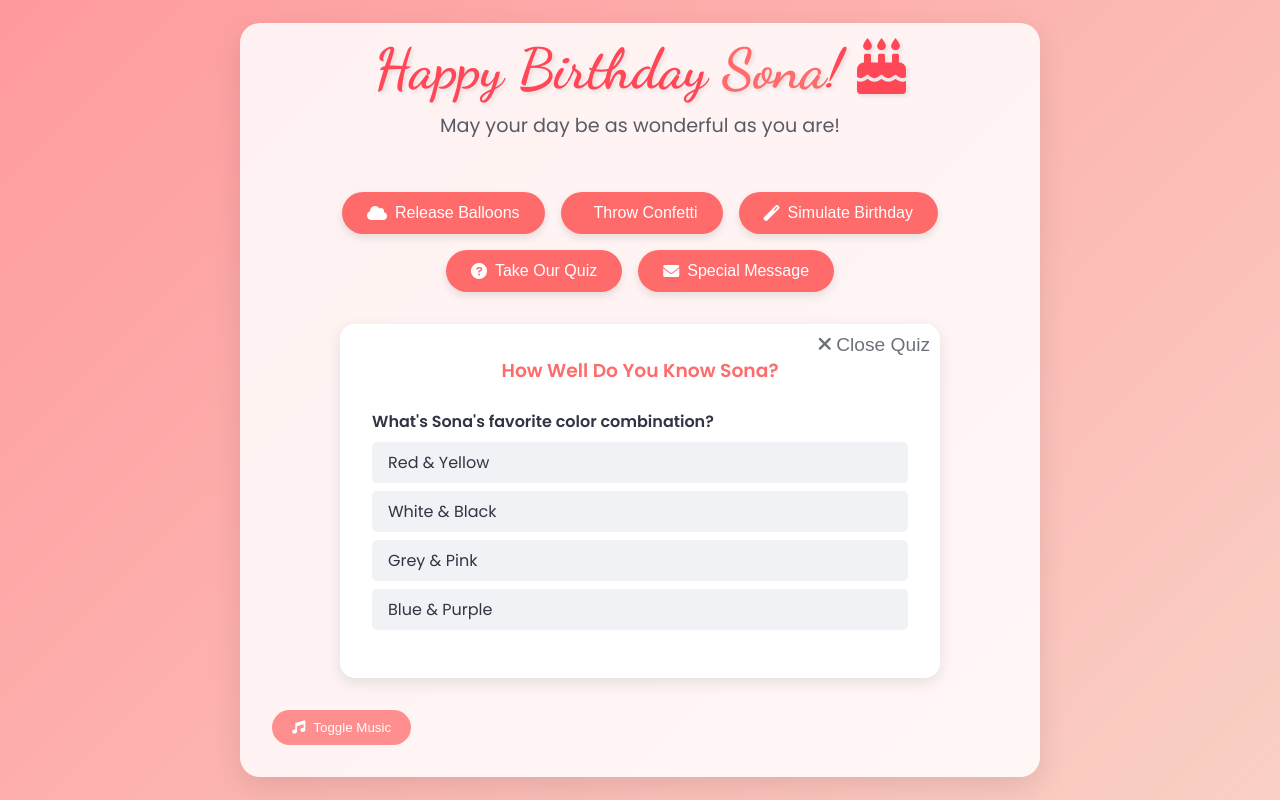
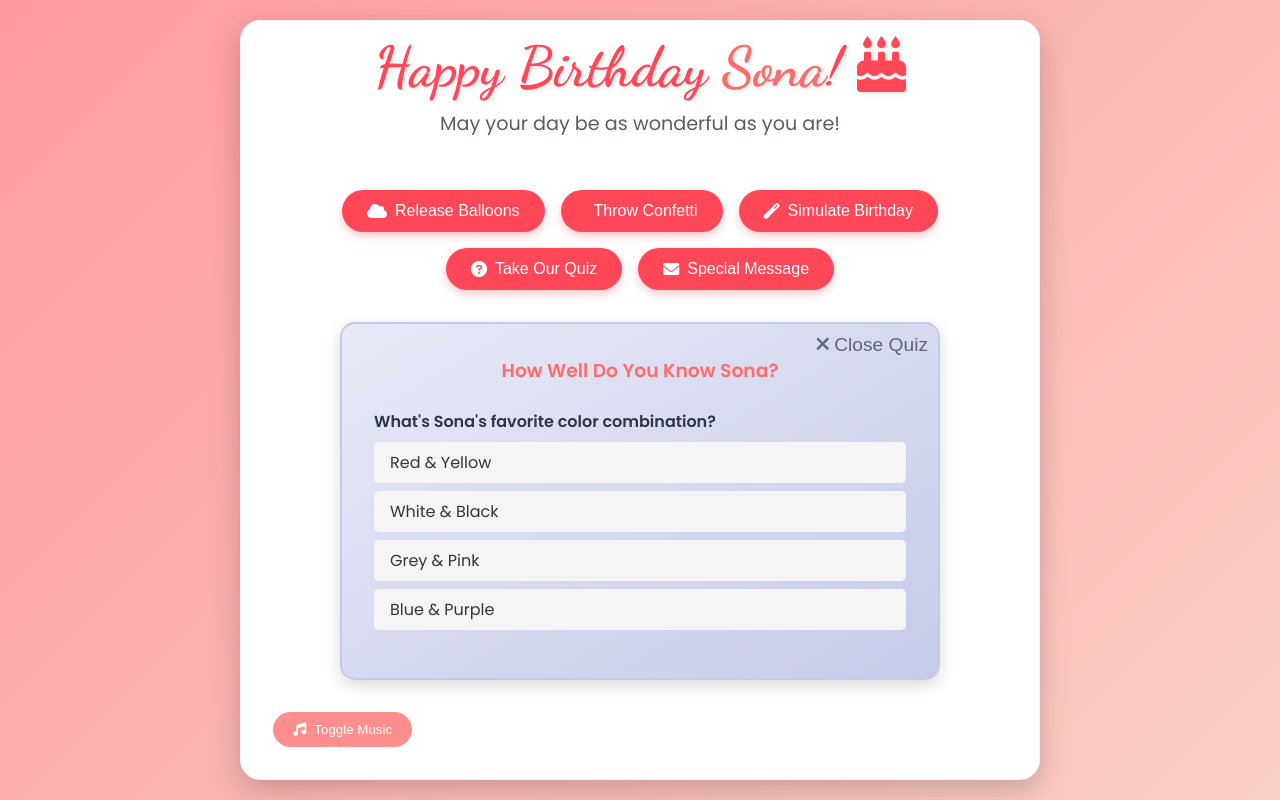
Before and after one commit to merajm2123/Sona-Birthday, a plain HTML site: page index.html in a window 1280 px wide. Both pictures are taken after a click on the button "Take Our Quiz". Shown: the top 800 px of the page. Drawn offline with Linux system fonts and the light colour scheme.

Commit message:
Update style.css

```diff
--- a/style.css
+++ b/style.css
@@ -5,6 +5,14 @@
     --text-color: #2f3542;
     --light-text: #f1f2f6;
     --bg-gradient: linear-gradient(135deg, #ff9a9e 0%, #fad0c4 100%);
+    --message-box-color: #ffebee;
+    --quiz-box-color: #e8eaf6;
+    --container-color: #ffffff;
+    --message-border: #ffcdd2;
+    --quiz-border: #c5cae9;
+    --correct-color: #81c784;
+    --incorrect-color: #ff8a65;
+    --box-shadow: 0 5px 15px rgba(0, 0, 0, 0.15);
 }
 
 * {
@@ -31,9 +39,10 @@ body {
     width: 90%;
     max-width: 800px;
     padding: 2rem;
-    background-color: rgba(255, 255, 255, 0.85);
+    background: var(--container-color);
     border-radius: 20px;
-    box-shadow: 0 10px 30px rgba(0, 0, 0, 0.1);
+    box-shadow: 0 10px 30px rgba(0, 0, 0, 0.2);
+    border: 1px solid #f5f5f5;
 }
 
 .header {
@@ -73,7 +82,7 @@ body {
 }
 
 .action-btn {
-    background: var(--primary-color);
+    background: var(--accent-color) !important;
     color: white;
     border: none;
     padding: 12px 25px;
@@ -84,33 +93,45 @@ body {
     display: flex;
     align-items: center;
     gap: 8px;
-    box-shadow: 0 4px 8px rgba(0, 0, 0, 0.1);
+    box-shadow: 0 4px 8px rgba(255, 71, 87, 0.3);
 }
 
 .action-btn:hover {
-    background: var(--accent-color);
+    background: #ff2d4d !important;
     transform: translateY(-3px);
-    box-shadow: 0 6px 12px rgba(0, 0, 0, 0.15);
+    box-shadow: 0 6px 12px rgba(0, 0, 0, 0.2);
 }
 
 .action-btn:active {
     transform: translateY(1px);
 }
 
-.message-box, .quiz-box {
-    background: white;
+.message-box {
+    background: linear-gradient(to bottom right, #ffebee, #ffcdd2);
     padding: 2rem;
     border-radius: 15px;
     margin: 1rem auto;
     max-width: 600px;
-    box-shadow: 0 5px 15px rgba(0, 0, 0, 0.1);
+    box-shadow: var(--box-shadow);
     position: relative;
+    border: 2px solid var(--message-border);
 }
 
 .message-box p {
     font-size: 1.2rem;
     line-height: 1.6;
     color: var(--text-color);
+}
+
+.quiz-box {
+    background: linear-gradient(to bottom right, #e8eaf6, #c5cae9);
+    padding: 2rem;
+    border-radius: 15px;
+    margin: 1rem auto;
+    max-width: 600px;
+    box-shadow: var(--box-shadow);
+    position: relative;
+    border: 2px solid var(--quiz-border);
 }
 
 .quiz-box h3 {
@@ -136,23 +157,24 @@ body {
 
 .quiz-option {
     padding: 0.5rem 1rem;
-    background: #f1f2f6;
+    background: #f5f5f5;
     border-radius: 5px;
     cursor: pointer;
-    transition: all 0.2s;
+    transition: all 0.3s;
 }
 
 .quiz-option:hover {
-    background: #dfe4ea;
+    background: #e0e0e0 !important;
+    transform: translateY(-2px);
 }
 
 .quiz-option.correct {
-    background: #2ed573;
+    background: var(--correct-color) !important;
     color: white;
 }
 
 .quiz-option.incorrect {
-    background: #ff6b81;
+    background: var(--incorrect-color) !important;
     color: white;
 }
 
```
